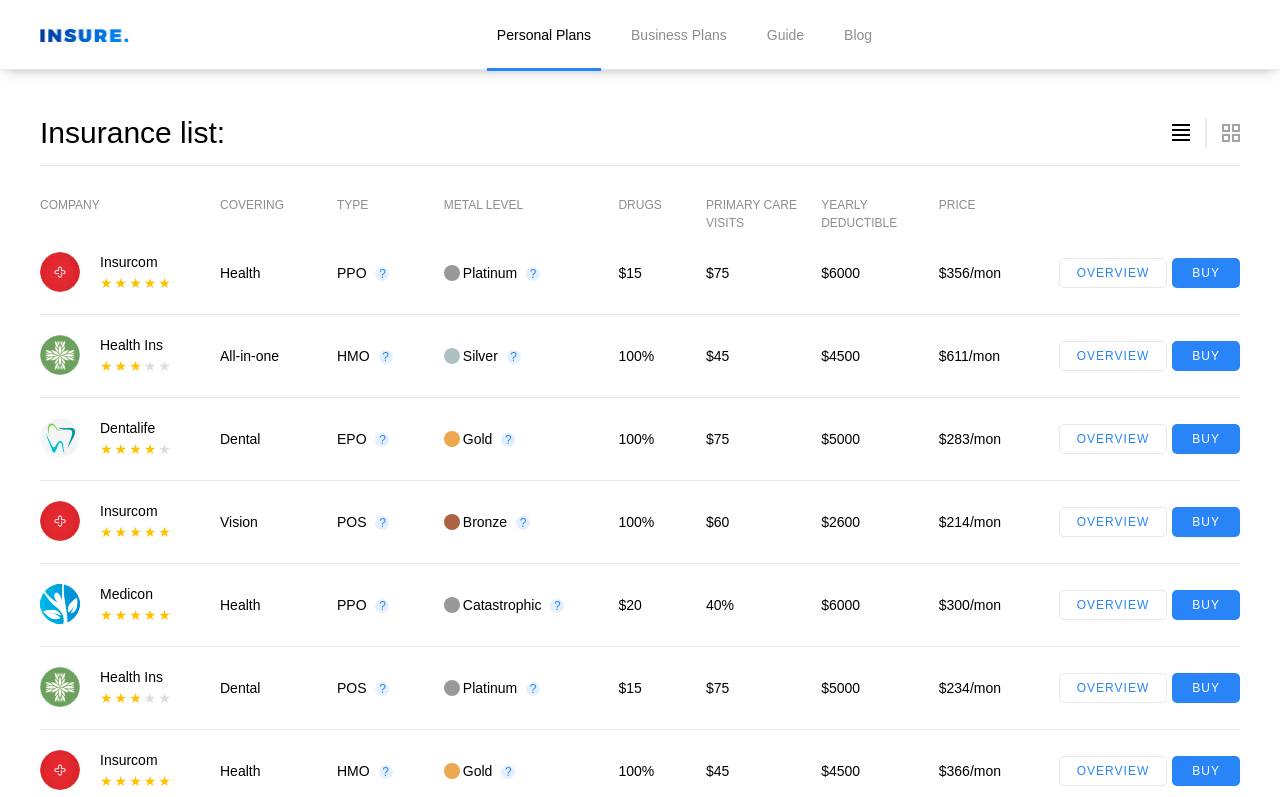
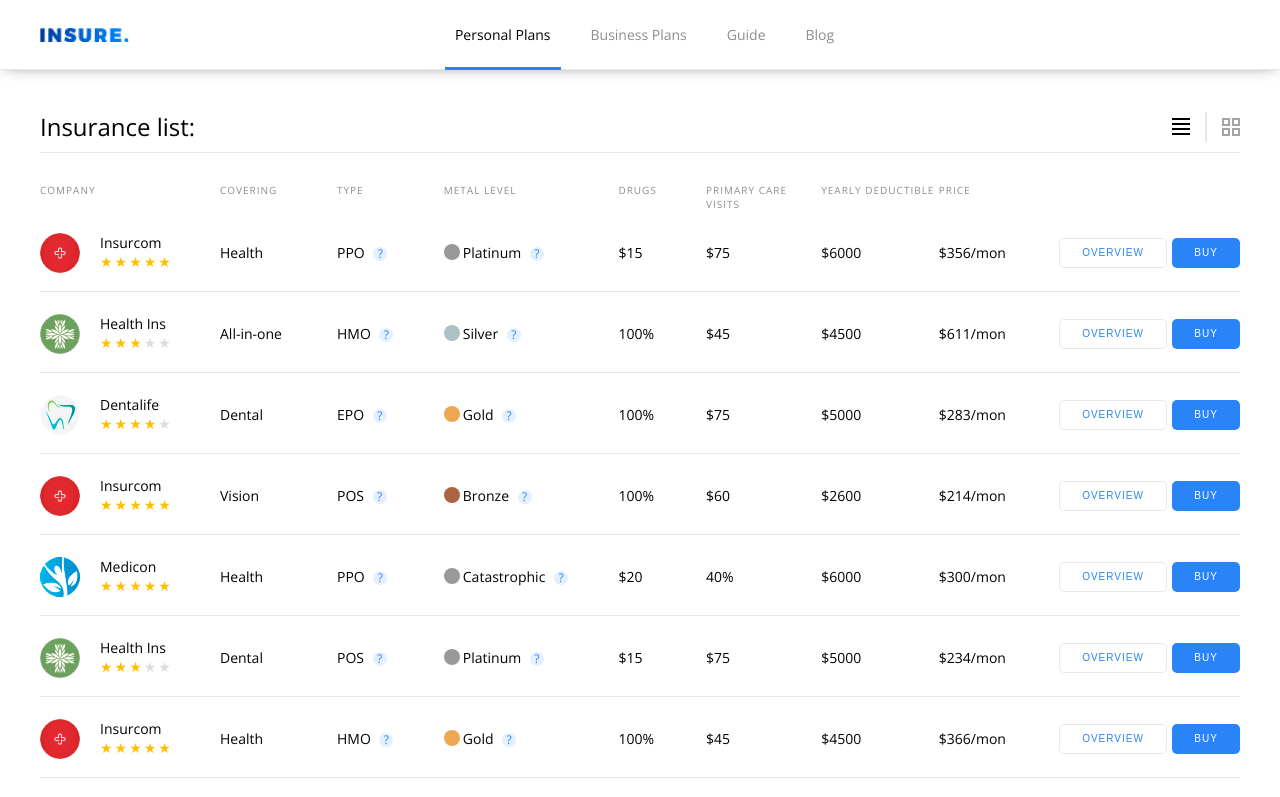
Before and after one commit to HelloWorllds/Eleken, a plain HTML site: page index.html in a window 1280 px wide. Shown: the top 797 px of the page. Drawn offline with nearby package versions, Linux system fonts and the light colour scheme.

Commit message:
finish task

```diff
--- a/css/sass/main.sass
+++ b/css/sass/main.sass
@@ -33,18 +33,18 @@ $catastrophic-color: #d54a51
 	&:after
 		clear: both
 
-body
+html, body
 	position: relative
 	width: 100%
 	min-width: 320px
 	max-width: 100%
 	height: 100%
 	margin: 0
-	font-family: sans-serif
+	font-family: 'Open Sans', sans-serif
 	font-weight: normal
 	font-size: 14px
 	color: $text-color
-	line-height: 1.5
+	line-height: 1.4
 	-webkit-font-smoothing: antialised
 	overflow-x: hidden
 
@@ -78,11 +78,12 @@ body
 	flex-direction: row
 	justify-content: center
 	height: 100%
+	margin-left: -40px
 
 .main-menu__item
 	position: relative
 	width: auto
-	margin: 0 20px
+	margin-right: 40px
 	padding: 25px 0
 	font-weight: 400
 	text-transform: capitalize
@@ -123,7 +124,7 @@ body
 	width: $site-width
 	max-width: 100%
 	margin: 0 auto
-	padding: 40px 0
+	padding: 40px 0 85px
 
 .insurance-list
 	width: 100%
@@ -132,12 +133,12 @@ body
 .insurance-list__header
 	display: flex
 	width: 100%
-	padding-bottom: 10px
+	padding-bottom: 8px
 	border-bottom: 1px solid $borders-color
 
 .insurance-list__name
 	flex-grow: 1
-	font-size: 30px
+	font-size: 24px
 	color: $text-color
 
 .insurance-list__type-togglers
@@ -210,16 +211,18 @@ $width: 15%, 9.75%, 8.9%, 14.55%, 7.3%, 9.6%, 9.8%, 10%, 15.1%
 	.insurance-list__table-header
 		display: flex
 		padding-top: 30px
-		font-size: 12px
+		font-style: bold
+		font-size: 10px
 		color: $text-grey-color
 		text-transform: uppercase
+		letter-spacing: 1px
 	.insurance-item__name
 		display: none
 	.insurance-item
 		display: flex
 		flex: 0 0 100%
 		align-items: center
-		padding: 20px 0
+		padding: 22px 0 18px 0
 		border-bottom: 1px solid $borders-color
 		transition: all 0.3s
 	.insurance-item__logo-block
@@ -267,7 +270,7 @@ $width: 15%, 9.75%, 8.9%, 14.55%, 7.3%, 9.6%, 9.8%, 10%, 15.1%
 	.insurance-item__btn-buy
 		height: 30px
 		border-radius: 5px
-		font-size: 12px
+		font-size: 10px
 		text-transform: uppercase
 		cursor: pointer
 		transition: all 0.3s
@@ -275,6 +278,7 @@ $width: 15%, 9.75%, 8.9%, 14.55%, 7.3%, 9.6%, 9.8%, 10%, 15.1%
 		width: 109px
 		margin-right: 5px
 		border: 1px solid $borders-color
+		font-style: SemiBold
 		color: $blue-color
 		letter-spacing: 1px
 		background-color: transparent
@@ -284,6 +288,7 @@ $width: 15%, 9.75%, 8.9%, 14.55%, 7.3%, 9.6%, 9.8%, 10%, 15.1%
 	.insurance-item__btn-buy
 		width: 68px
 		border: none
+		font-style: bold
 		color: $white-color
 		letter-spacing: 1px
 		background-color: $blue-color
@@ -455,7 +460,7 @@ $width: 15%, 9.75%, 8.9%, 14.55%, 7.3%, 9.6%, 9.8%, 10%, 15.1%
 	.insurance-item__btn-overview,
 	.insurance-item__btn-buy
 		height: 40px
-		font-size: 12px
+		font-size: 10px
 		text-transform: uppercase
 		cursor: pointer
 		transition: all 0.3s
@@ -464,6 +469,7 @@ $width: 15%, 9.75%, 8.9%, 14.55%, 7.3%, 9.6%, 9.8%, 10%, 15.1%
 		border: 1px solid transparent
 		border-top: 1px solid $borders-color
 		border-radius: 0 0 0 3px
+		font-style: SemiBold
 		color: $blue-color
 		letter-spacing: 1px
 		background-color: transparent
@@ -475,6 +481,7 @@ $width: 15%, 9.75%, 8.9%, 14.55%, 7.3%, 9.6%, 9.8%, 10%, 15.1%
 		margin-right: -1px
 		border: none
 		border-radius: 0 0 3px 0
+		font-style: bold
 		color: $white-color
 		letter-spacing: 1px
 		background-color: $blue-color
@@ -594,7 +601,7 @@ $width: 15%, 9.75%, 8.9%, 14.55%, 7.3%, 9.6%, 9.8%, 10%, 15.1%
 	width: auto
 	height: 25px
 	margin: 30px 0
-	margin-right: 10px
+	margin-right: 30px
 
 .footer-menu
 	display: flex
@@ -606,7 +613,7 @@ $width: 15%, 9.75%, 8.9%, 14.55%, 7.3%, 9.6%, 9.8%, 10%, 15.1%
 .footer-menu__item
 	position: relative
 	width: auto
-	margin: 0 20px
+	margin-right: 33px
 	padding: 30px 0
 	font-weight: 400
 	text-transform: capitalize
--- a/index.html
+++ b/index.html
@@ -9,6 +9,7 @@
 	<meta name="theme-color" content="#0c3d9c">
 	<meta http-equiv="X-UA-Compatible" content="IE=edge" />
 	<meta id="Viewport" name="viewport" content="initial-scale=1, maximum-scale=1, minimum-scale=1, user-scalable=no">
+	<link href="https://fonts.googleapis.com/css?family=Open+Sans:400,600,700" rel="stylesheet">
 	<link rel="stylesheet" href="css/main.css"/>
 	<link rel="stylesheet" href="css/media.css"/>
 </head>
```
Also changed, not shown: css/main.css.
